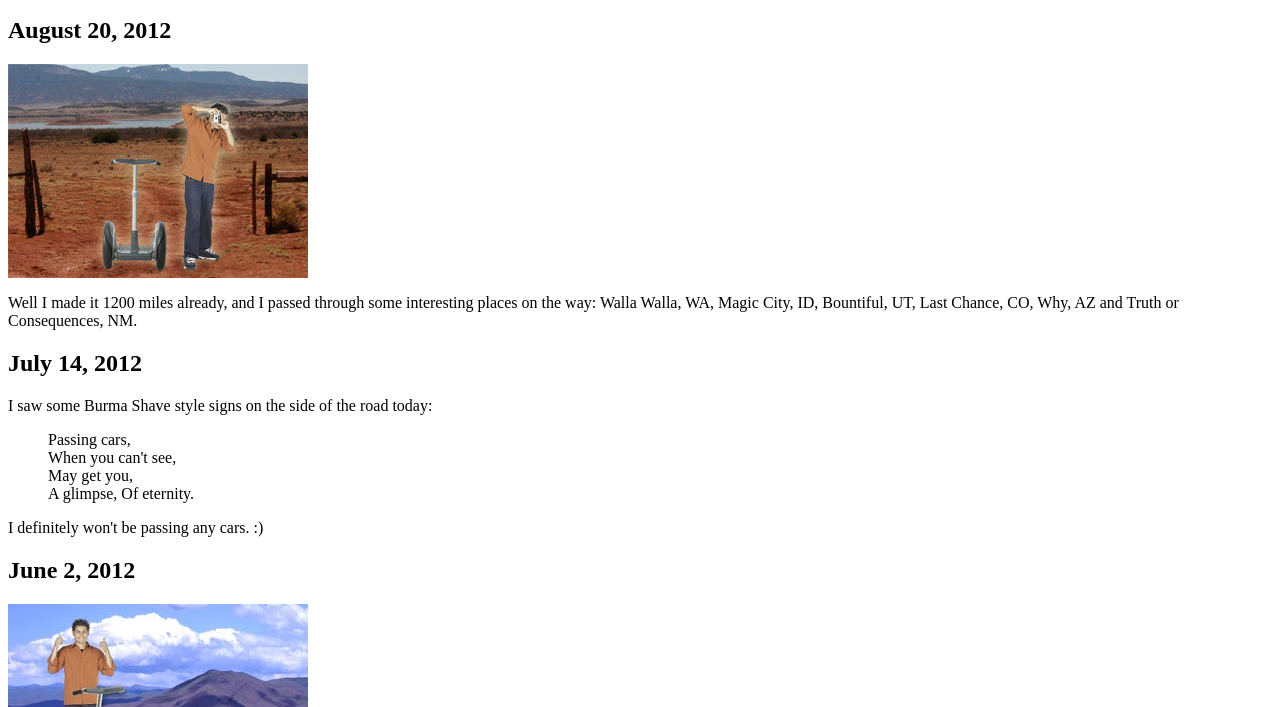
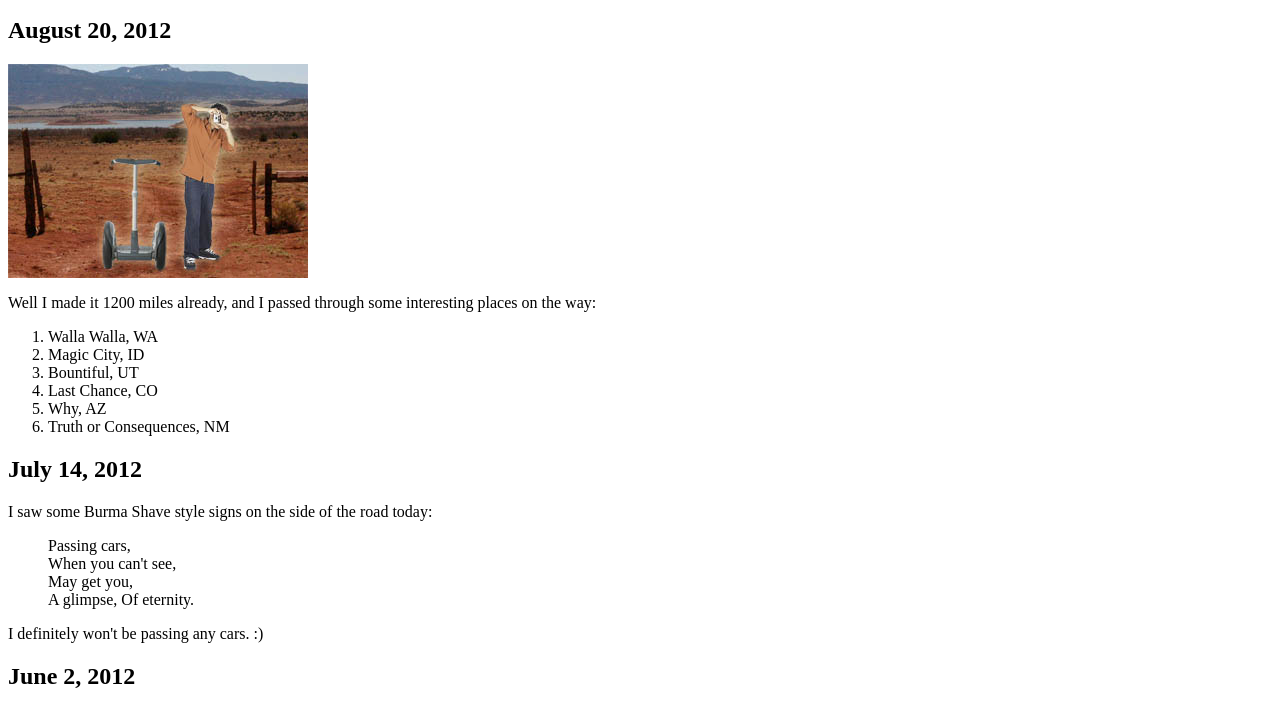
Before and after one commit to zarend/head-first-html-and-css, a plain HTML site: page journal/journal.html in a window 1280 px wide. Shown: the part 87-794 px from the top of the page. Drawn offline with Linux system fonts and the light colour scheme.

Commit message:
journal - ordered list

```diff
--- a/journal/journal.html
+++ b/journal/journal.html
@@ -7,7 +7,15 @@
     <p>Documenting my trip around the US on my very own Segway!</p>
     <h2>August 20, 2012</h2>
     <img src="images/segway2.jpg"/>
-    <p>Well I made it 1200 miles already, and I passed through some interesting places on the way: Walla Walla, WA, Magic City, ID, Bountiful, UT, Last Chance, CO, Why, AZ and Truth or Consequences, NM.</p>
+    <p>Well I made it 1200 miles already, and I passed through some interesting places on the way:</p>
+    <ol>
+      <li>Walla Walla, WA</li>
+      <li>Magic City, ID</li>
+      <li>Bountiful, UT</li>
+      <li>Last Chance, CO</li>
+      <li>Why, AZ</li>
+      <li>Truth or Consequences, NM</li>
+    </ol>
     <h2>July 14, 2012</h2>
     <p> I saw some Burma Shave style signs on the side of the road today: </p>
     <blockquote>
```
